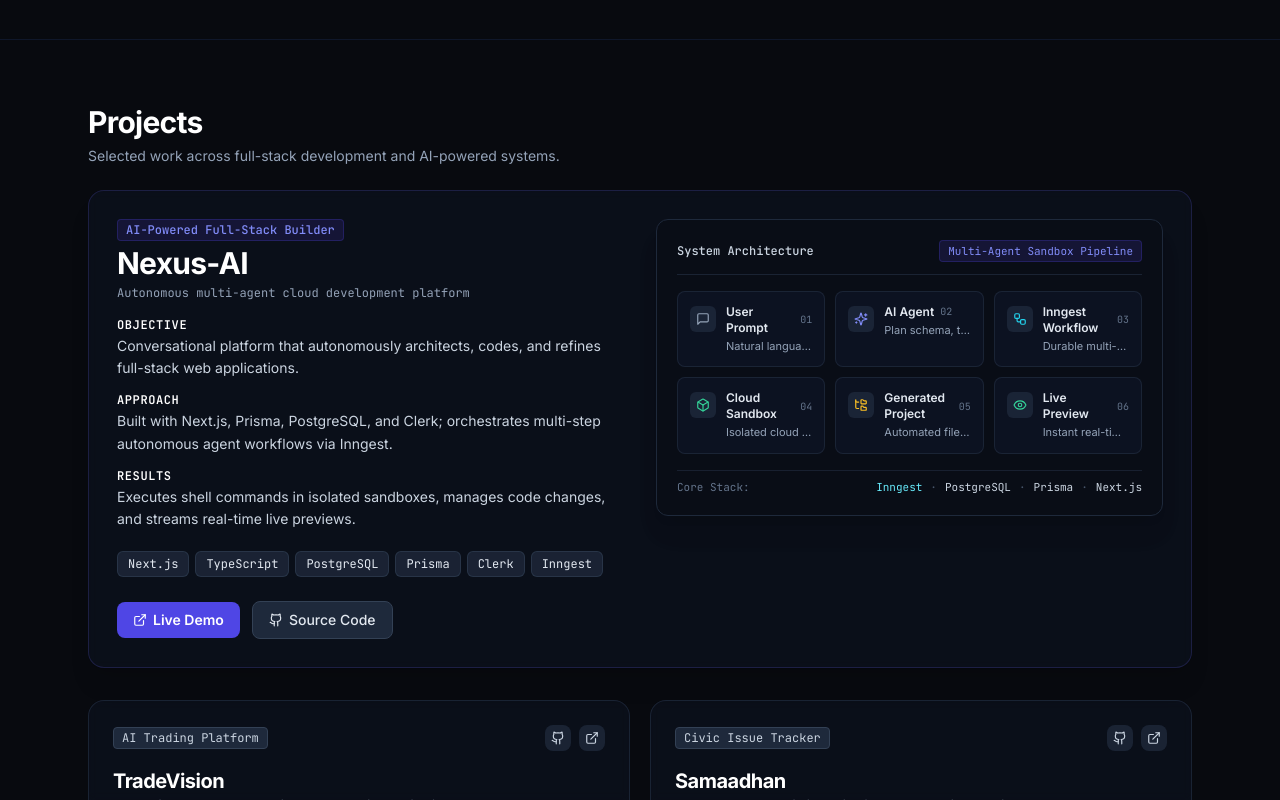
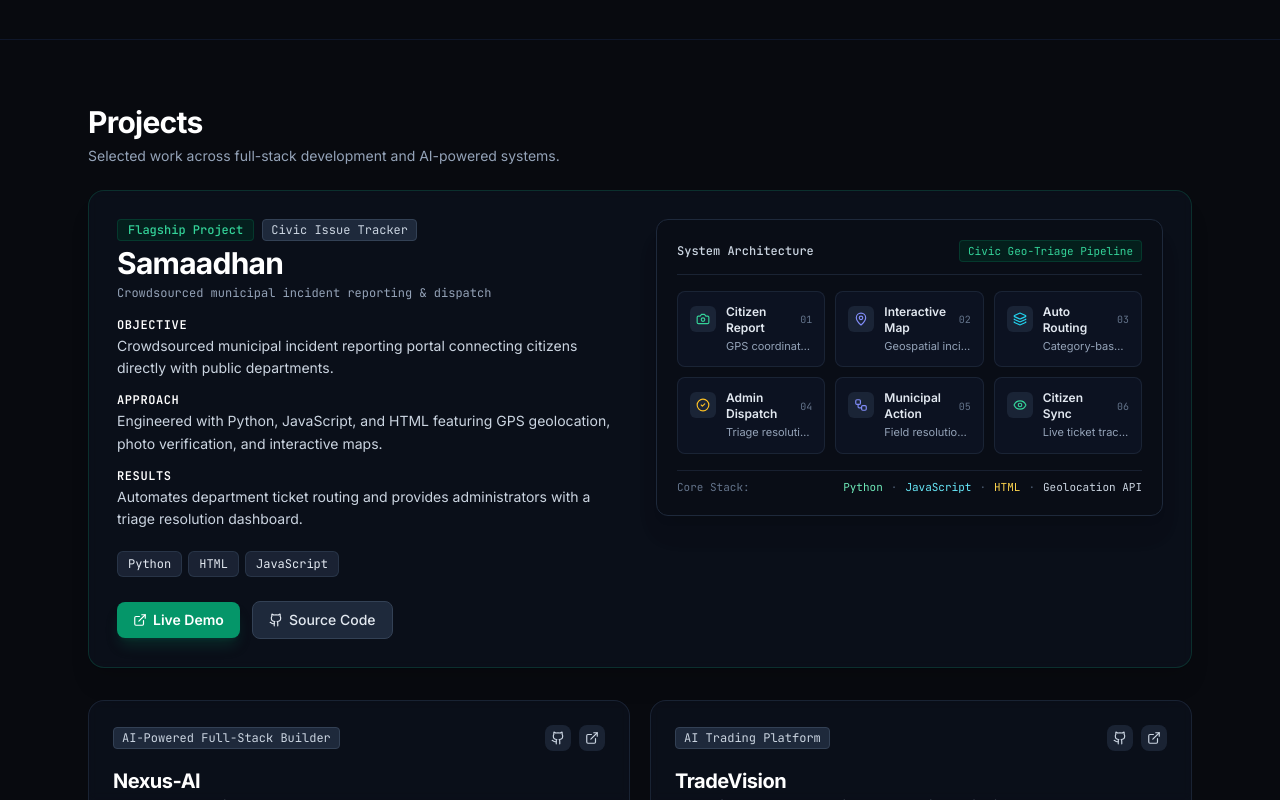
Before and after one commit to Tanishq-Jindal/Portfolio, a Next.js app: page / in a window 1280 px wide. Shown: the part 2000-2800 px from the top of the page. Built offline with nearby package versions, Linux system fonts and the light colour scheme.

Commit message:
Promote Samaadhan to flagship project

```diff
--- a/src/components/sections/Hero.tsx
+++ b/src/components/sections/Hero.tsx
@@ -143,11 +143,11 @@
                   <span className="text-slate-500 font-mono block uppercase text-[10px]">
                     Flagship Project
                   </span>
-                  <span className="text-indigo-300 font-medium">
-                    Nexus-AI
+                  <span className="text-emerald-400 font-medium">
+                    Samaadhan
                   </span>
                   <span className="text-slate-400 text-[11px] block">
-                    Autonomous full-stack AI builder with cloud sandboxes
+                    Crowdsourced municipal incident reporting & dispatch
                   </span>
                 </div>
 
--- a/src/components/sections/Projects.tsx
+++ b/src/components/sections/Projects.tsx
@@ -16,16 +16,19 @@
           description="Selected work across full-stack development and AI-powered systems."
         />
 
-        {/* Featured Project: Nexus-AI */}
+        {/* Featured Project: Samaadhan */}
         {featuredProject && (
           <div className="mb-8">
-            <div className="rounded-2xl p-5 sm:p-7 bg-slate-900/40 border border-indigo-500/20 shadow-xl relative overflow-hidden group backdrop-blur-sm">
+            <div className="rounded-2xl p-5 sm:p-7 bg-slate-900/40 border border-emerald-500/20 shadow-xl relative overflow-hidden group backdrop-blur-sm">
               <div className="grid grid-cols-1 lg:grid-cols-12 gap-6 sm:gap-8 items-start">
                 {/* Details (Left) */}
                 <div className="lg:col-span-6 space-y-4">
                   <div className="space-y-1">
                     <div className="flex items-center gap-2">
-                      <span className="text-xs font-mono font-medium text-indigo-400 bg-indigo-950/60 px-2 py-0.5 rounded border border-indigo-800/40">
+                      <span className="text-xs font-mono font-medium text-emerald-400 bg-emerald-950/60 px-2.5 py-0.5 rounded border border-emerald-800/40">
+                        Flagship Project
+                      </span>
+                      <span className="px-2 py-0.5 rounded text-xs font-mono bg-slate-800 text-slate-300 border border-slate-700">
                         {featuredProject.subtitle}
                       </span>
                     </div>
@@ -40,7 +43,7 @@
                   {/* Objective, Approach, Results structured breakdown */}
                   <div className="space-y-3 text-xs sm:text-sm text-slate-300">
                     <div>
-                      <span className="font-semibold text-white block text-xs uppercase font-mono tracking-wider text-indigo-300 mb-0.5">
+                      <span className="font-semibold text-white block text-xs uppercase font-mono tracking-wider text-emerald-300 mb-0.5">
                         Objective
                       </span>
                       <p className="leading-relaxed text-slate-300">
@@ -49,7 +52,7 @@
                     </div>
 
                     <div>
-                      <span className="font-semibold text-white block text-xs uppercase font-mono tracking-wider text-indigo-300 mb-0.5">
+                      <span className="font-semibold text-white block text-xs uppercase font-mono tracking-wider text-emerald-300 mb-0.5">
                         Approach
                       </span>
                       <p className="leading-relaxed text-slate-300">
@@ -58,7 +61,7 @@
                     </div>
 
                     <div>
-                      <span className="font-semibold text-white block text-xs uppercase font-mono tracking-wider text-indigo-300 mb-0.5">
+                      <span className="font-semibold text-white block text-xs uppercase font-mono tracking-wider text-emerald-300 mb-0.5">
                         Results
                       </span>
                       <p className="leading-relaxed text-slate-300">
@@ -85,7 +88,7 @@
                       href={featuredProject.liveUrl}
                       target="_blank"
                       rel="noopener noreferrer"
-                      className="inline-flex items-center gap-1.5 px-4 py-2 rounded-lg bg-indigo-600 hover:bg-indigo-500 text-white text-xs sm:text-sm font-semibold transition-all"
+                      className="inline-flex items-center gap-1.5 px-4 py-2 rounded-lg bg-emerald-600 hover:bg-emerald-500 text-white text-xs sm:text-sm font-semibold transition-all shadow-lg shadow-emerald-600/20"
                     >
                       <ExternalLink className="w-3.5 h-3.5" />
                       <span>Live Demo</span>
@@ -111,7 +114,7 @@
           </div>
         )}
 
-        {/* Secondary Projects: TradeVision & Samaadhan */}
+        {/* Secondary Projects: Nexus-AI & TradeVision */}
         <div className="grid grid-cols-1 lg:grid-cols-2 gap-5">
           {secondaryProjects.map((project) => (
             <div
--- a/src/components/ui/ProjectVisual.tsx
+++ b/src/components/ui/ProjectVisual.tsx
@@ -162,50 +162,89 @@
   }
 
   if (projectId === "samaadhan") {
-    const steps = [
+    const pipelineSteps = [
       {
-        title: "Citizen Reporting",
-        desc: "Automated GPS coordinates and photo upload.",
-        icon: <Camera className="w-4 h-4 text-emerald-400" />,
+        name: "Citizen Report",
+        desc: "GPS coordinates & photo capture",
+        icon: <Camera className="w-3.5 h-3.5 text-emerald-400" />,
       },
       {
-        title: "Automated Routing",
-        desc: "Category-based municipal department assignment.",
-        icon: <Layers className="w-4 h-4 text-indigo-400" />,
+        name: "Interactive Map",
+        desc: "Geospatial incident pinning",
+        icon: <MapPin className="w-3.5 h-3.5 text-indigo-400" />,
       },
       {
-        title: "Admin Triage & Audit",
-        desc: "Dispatch dashboard with resolution tracking.",
-        icon: <CheckCircle2 className="w-4 h-4 text-cyan-400" />,
+        name: "Auto Routing",
+        desc: "Category-based department triage",
+        icon: <Layers className="w-3.5 h-3.5 text-cyan-400" />,
+      },
+      {
+        name: "Admin Dispatch",
+        desc: "Triage resolution dashboard",
+        icon: <CheckCircle2 className="w-3.5 h-3.5 text-amber-400" />,
+      },
+      {
+        name: "Municipal Action",
+        desc: "Field resolution & verification",
+        icon: <Workflow className="w-3.5 h-3.5 text-indigo-400" />,
+      },
+      {
+        name: "Citizen Sync",
+        desc: "Live ticket tracking & audit",
+        icon: <Eye className="w-3.5 h-3.5 text-emerald-400" />,
       },
     ];
 
     return (
-      <div className="rounded-xl overflow-hidden border border-slate-800 bg-[#090d16] shadow-lg p-4 space-y-3">
-        <div className="flex items-center justify-between pb-2 border-b border-slate-800 text-xs">
+      <div className="rounded-xl overflow-hidden border border-slate-800 bg-[#090d16] shadow-xl p-5 space-y-4">
+        <div className="flex items-center justify-between pb-3 border-b border-slate-800/80 text-xs">
           <span className="font-mono text-slate-300 font-medium">
-            Civic Resolution Workflow
+            System Architecture
           </span>
-          <span className="text-[11px] font-mono text-emerald-400 bg-emerald-950/50 px-2 py-0.5 rounded border border-emerald-800/40">
-            Geo-Triage Portal
+          <span className="text-[11px] font-mono text-emerald-400 bg-emerald-950/60 px-2 py-0.5 rounded border border-emerald-800/40">
+            Civic Geo-Triage Pipeline
           </span>
         </div>
 
-        <div className="grid grid-cols-1 sm:grid-cols-3 gap-2">
-          {steps.map((s) => (
+        {/* Clean Architecture Flow */}
+        <div className="grid grid-cols-1 sm:grid-cols-2 lg:grid-cols-3 gap-2.5">
+          {pipelineSteps.map((step, idx) => (
             <div
-              key={s.title}
-              className="p-2.5 rounded-lg bg-slate-900/60 border border-slate-800/80 space-y-1"
+              key={step.name}
+              className="p-3 rounded-lg bg-slate-900/60 border border-slate-800/80 flex items-start gap-2.5 group hover:border-slate-700 transition-colors"
             >
-              <div className="flex items-center gap-1.5 text-xs font-semibold text-slate-200">
-                {s.icon}
-                <span className="truncate">{s.title}</span>
+              <div className="p-1.5 rounded-md bg-slate-800/80 shrink-0 mt-0.5">
+                {step.icon}
               </div>
-              <p className="text-[11px] text-slate-400 leading-relaxed">
-                {s.desc}
-              </p>
+              <div className="min-w-0">
+                <div className="flex items-center gap-1.5">
+                  <span className="text-xs font-semibold text-slate-200">
+                    {step.name}
+                  </span>
+                  <span className="text-[10px] font-mono text-slate-500">
+                    0{idx + 1}
+                  </span>
+                </div>
+                <p className="text-[11px] text-slate-400 truncate mt-0.5">
+                  {step.desc}
+                </p>
+              </div>
             </div>
           ))}
+        </div>
+
+        {/* Technology Labels */}
+        <div className="pt-2 border-t border-slate-800/70 flex flex-wrap items-center justify-between gap-2 text-xs font-mono text-slate-400">
+          <span className="text-slate-500 text-[11px]">Core Stack:</span>
+          <div className="flex flex-wrap gap-2 text-[11px]">
+            <span className="text-emerald-300">Python</span>
+            <span className="text-slate-600">·</span>
+            <span className="text-cyan-300">JavaScript</span>
+            <span className="text-slate-600">·</span>
+            <span className="text-amber-300">HTML</span>
+            <span className="text-slate-600">·</span>
+            <span className="text-slate-300">Geolocation API</span>
+          </div>
         </div>
       </div>
     );
--- a/src/data/portfolioData.ts
+++ b/src/data/portfolioData.ts
@@ -105,11 +105,28 @@
 
 export const projectsData: Project[] = [
   {
+    id: "samaadhan",
+    name: "Samaadhan",
+    subtitle: "Civic Issue Tracker",
+    tagline: "Crowdsourced municipal incident reporting & dispatch",
+    featured: true,
+    accent: "emerald",
+    technologies: ["Python", "HTML", "JavaScript"],
+    objective:
+      "Crowdsourced municipal incident reporting portal connecting citizens directly with public departments.",
+    approach:
+      "Engineered with Python, JavaScript, and HTML featuring GPS geolocation, photo verification, and interactive maps.",
+    results:
+      "Automates department ticket routing and provides administrators with a triage resolution dashboard.",
+    githubUrl: "https://github.com/Tanishq-Jindal/Samaadhan",
+    liveUrl: "https://civic-issue-tracker-red.vercel.app/",
+  },
+  {
     id: "nexus-ai",
     name: "Nexus-AI",
     subtitle: "AI-Powered Full-Stack Builder",
     tagline: "Autonomous multi-agent cloud development platform",
-    featured: true,
+    featured: false,
     accent: "indigo",
     technologies: [
       "Next.js",
@@ -151,23 +168,6 @@
       "Delivers real-time simulated trade execution, portfolio tracking, and low-latency market intelligence.",
     githubUrl: "https://github.com/Tanishq-Jindal/TradeVision",
     liveUrl: "https://trade-vision-nu.vercel.app/",
-  },
-  {
-    id: "samaadhan",
-    name: "Samaadhan",
-    subtitle: "Civic Issue Tracker",
-    tagline: "Crowdsourced municipal incident reporting & dispatch",
-    featured: false,
-    accent: "emerald",
-    technologies: ["Python", "HTML", "JavaScript"],
-    objective:
-      "Crowdsourced municipal incident reporting portal connecting citizens directly with public departments.",
-    approach:
-      "Engineered with Python, JavaScript, and HTML featuring GPS geolocation, photo verification, and interactive maps.",
-    results:
-      "Automates department ticket routing and provides administrators with a triage resolution dashboard.",
-    githubUrl: "https://github.com/Tanishq-Jindal/Samaadhan",
-    liveUrl: "https://civic-issue-tracker-red.vercel.app/",
   },
 ];
 
```
